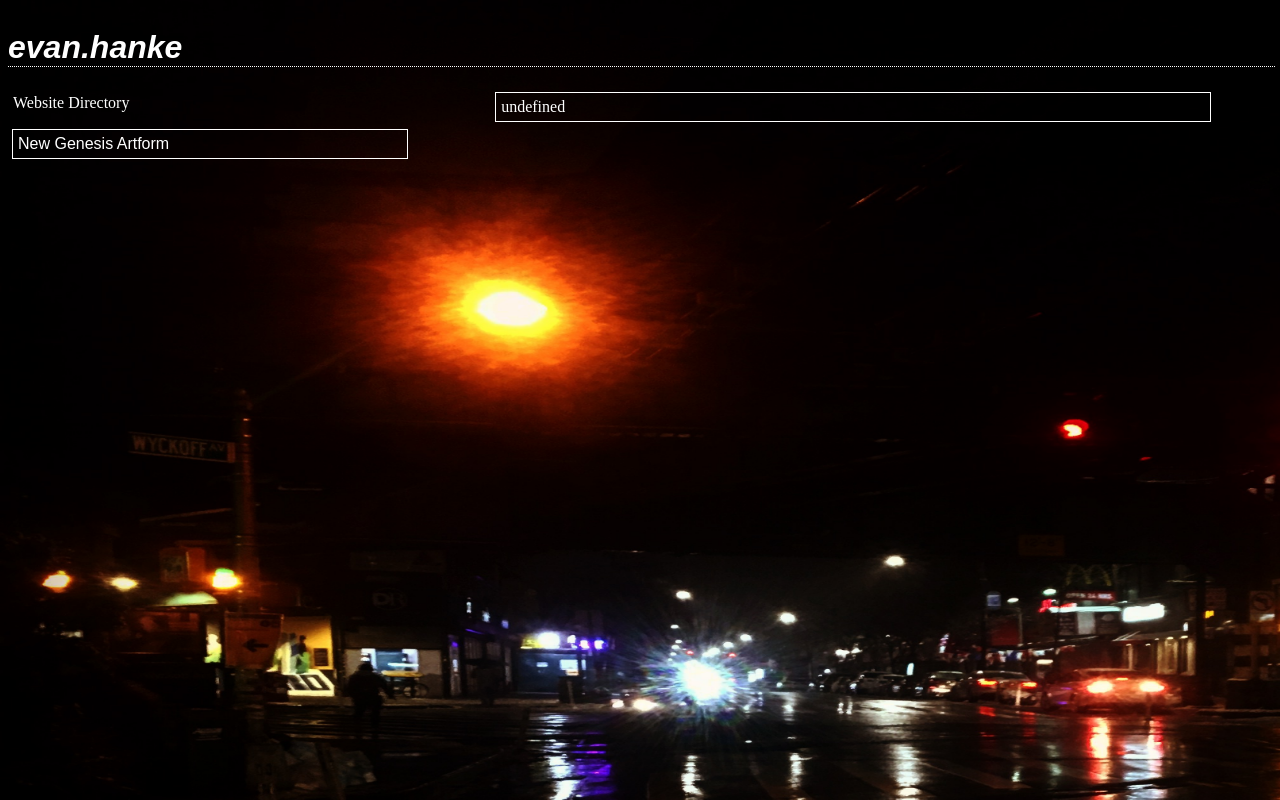
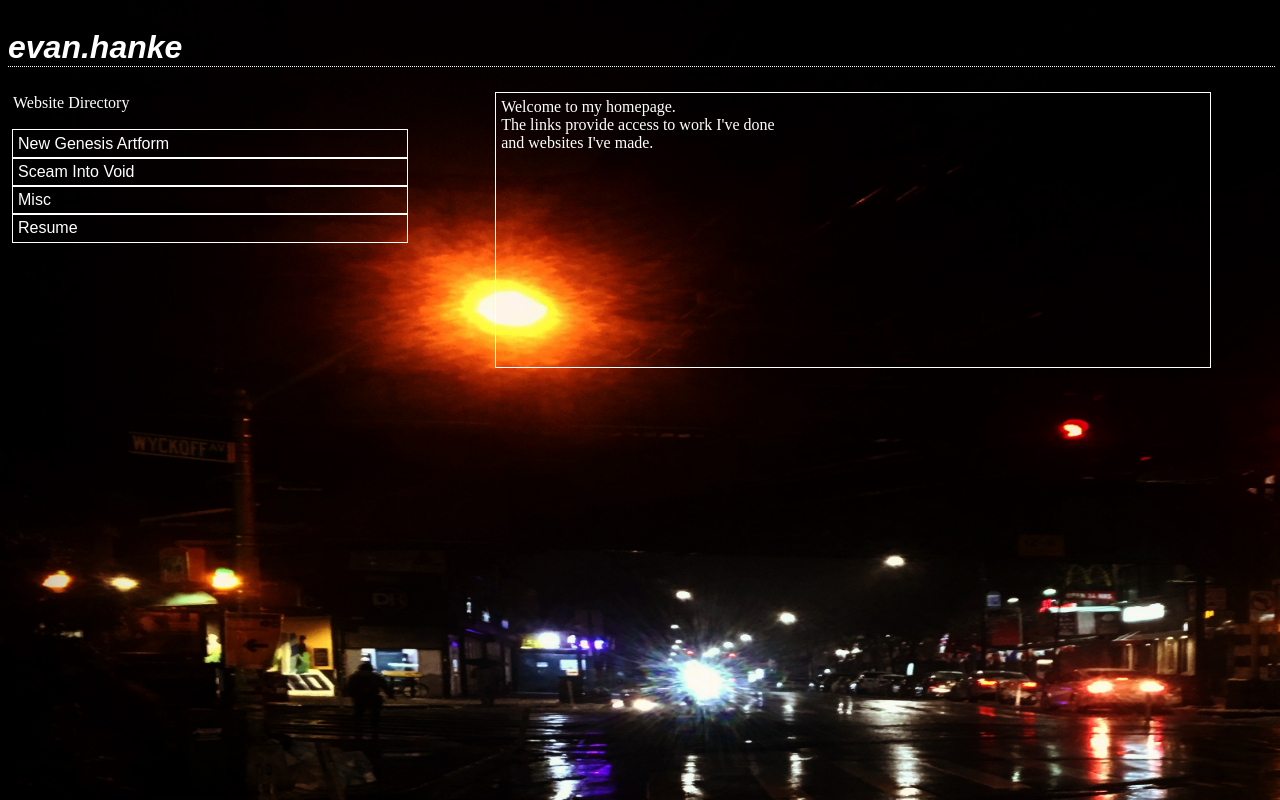
Before and after one commit to EvanHanke/Personal, a plain HTML site: page index.html in a window 1280 px wide. Drawn offline with nearby package versions, Linux system fonts and the light colour scheme; a web font is replaced by a local one.

Commit message:
working version

```diff
--- a/fx.js
+++ b/fx.js
@@ -20,7 +20,7 @@ class Option{
   }
   unhover(){
     if(this == selected){
-      contentdiv.textContent = descs[1];
+      contentdiv.textContent = descs[0];
       selected = null;
     }
     this.hovered = false;
@@ -54,8 +54,8 @@ var selected = null;
 
 $.get("https://evanhanke.github.io/Personal/descriptions.txt",
     function(data) {
-    descs = String(data).split("#");
-    contentdiv.innerHTML = descs[1];
+    descs = String(data).split("*");
+    contentdiv.innerText = descs[0];
     console.log(descs);
     init();
 });
@@ -63,12 +63,12 @@ $.get("https://evanhanke.github.io/Personal/descriptions.txt",
 function init(){
 
   option_div = document.getElementsByClassName("option")[0];
-  options.push(new Option(option_div, descs[2]));
-  for(i = 1; i < descs.length+1; i++){
+  options.push(new Option(option_div, descs[1]));
+  for(i = 1; i < descs.length-2; i++){
     var clone = option_div.cloneNode( true );
-    clone.innerText = descs[i+2].split("\n")[1];
+    clone.innerText = descs[i+1].split("\n")[1];
     document.getElementById('sidebar').appendChild(clone );
-    options.push(new Option(clone, descs[i+2]));
+    options.push(new Option(clone, descs[i+1]));
   }
 
 }
--- a/style.css
+++ b/style.css
@@ -16,7 +16,8 @@
   margin-top: 3.5px;
   margin-right: 5vw;
   float:right;
-  min-width: 55vw;
+  width: 55vw;
+  height: 33vh;
   border: solid white 1px;
 }
 
```
Also changed, not shown: descriptions.txt.
